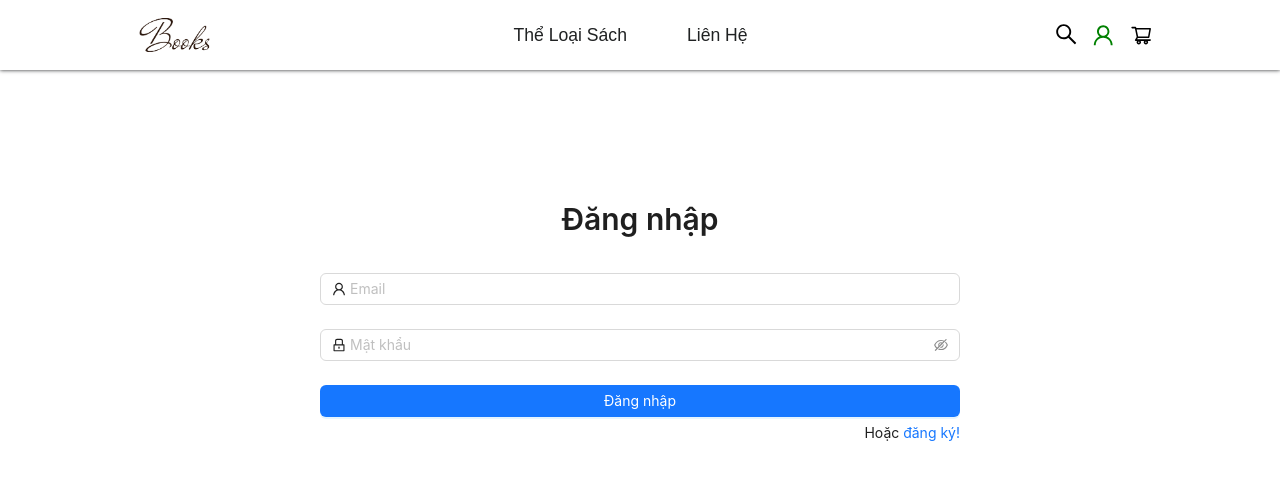
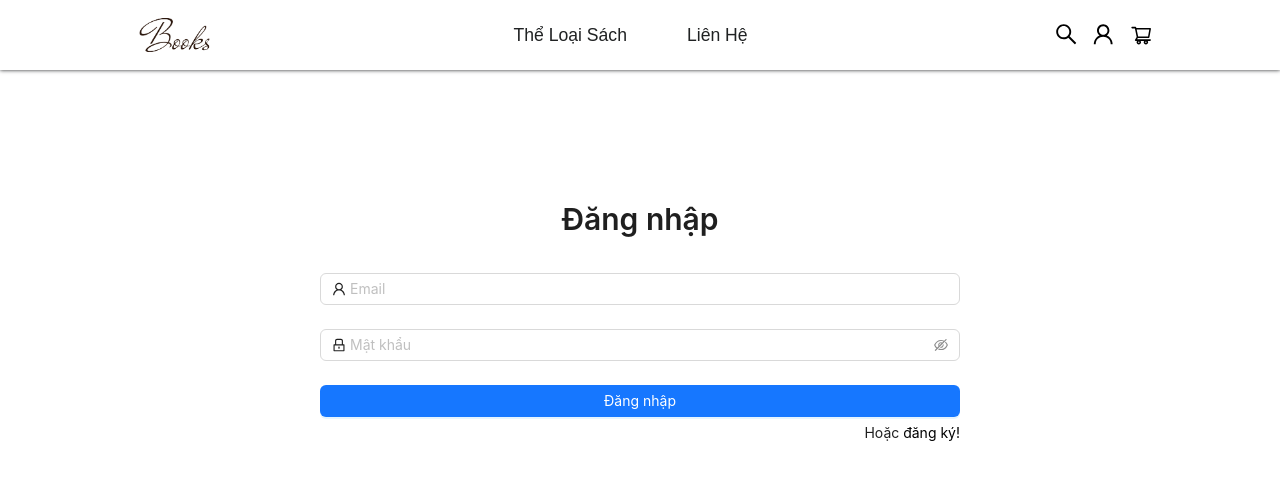
Before and after one commit to giahao95/fontend_ky_3, a React (Create React App) app: page /dangnhap in a window 1280 px wide. Shown: the top 480 px of the page. Built offline with nearby package versions, Linux system fonts and the light colour scheme.

Commit message:
Fix login, logout

```diff
--- a/src/App.css
+++ b/src/App.css
@@ -1,38 +1,4 @@
-.App {
-  text-align: center;
+a {
+  text-decoration: none;
+  color: #000;
 }
-
-.App-logo {
-  height: 40vmin;
-  pointer-events: none;
-}
-
-@media (prefers-reduced-motion: no-preference) {
-  .App-logo {
-    animation: App-logo-spin infinite 20s linear;
-  }
-}
-
-.App-header {
-  background-color: #282c34;
-  min-height: 100vh;
-  display: flex;
-  flex-direction: column;
-  align-items: center;
-  justify-content: center;
-  font-size: calc(10px + 2vmin);
-  color: white;
-}
-
-.App-link {
-  color: #61dafb;
-}
-
-@keyframes App-logo-spin {
-  from {
-    transform: rotate(0deg);
-  }
-  to {
-    transform: rotate(360deg);
-  }
-}
--- a/src/App.js
+++ b/src/App.js
@@ -1,4 +1,5 @@
 import { Routes, Route } from 'react-router-dom';
+import './App.css';
 import Header from './components/header/Header';
 import Login from './components/login/Login';
 import Register from './components/register/Register';
--- a/src/components/login/Login.jsx
+++ b/src/components/login/Login.jsx
@@ -1,17 +1,43 @@
 import React from 'react';
 import { LockOutlined, UserOutlined } from '@ant-design/icons';
-import { Button, Form, Input, Typography } from 'antd';
+import { Button, Form, Input, Typography, notification } from 'antd';
 import './login.css';
-import { Link } from 'react-router-dom';
+import { Link, useNavigate } from 'react-router-dom';
 
 const Login = () => {
-  const onFinish = (values) => {
-    console.log('Received values of form: ', values);
+  const navigate = useNavigate();
+
+  const openNotification = (type, message) => {
+    notification[type]({
+      message: message,
+    });
   };
+
+  const loginDB = async (values) => {
+    const { email, password } = values;
+
+    const response = await fetch('http://localhost:3000/users/login', {
+      method: 'POST',
+      headers: {
+        'Content-Type': 'application/json',
+      },
+      body: JSON.stringify({ email, password }),
+    });
+
+    if (response.status === 200) {
+      const result = await response.json();
+      localStorage.setItem('accessToken', result.token);
+      openNotification('success', 'Đăng nhập thành công');
+      navigate('/');
+    } else {
+      openNotification('error', 'Đăng nhập thất bại');
+    }
+  };
+
   return (
     <div className="login-container">
       <Typography.Title level={2}>Đăng nhập</Typography.Title>
-      <Form name="normal_login" className="login-form" onFinish={onFinish}>
+      <Form name="normal_login" className="login-form" onFinish={loginDB}>
         <Form.Item
           name="email"
           rules={[
--- a/src/components/register/Register.jsx
+++ b/src/components/register/Register.jsx
@@ -1,12 +1,37 @@
 import React from 'react';
-import { LockOutlined, UserOutlined } from '@ant-design/icons';
-import { Button, Form, Input, Typography } from 'antd';
+import { Button, Form, Input, Typography, notification } from 'antd';
 import './register.css';
+import { useNavigate } from 'react-router-dom';
 
 const Register = () => {
-  const onFinish = (values) => {
-    console.log('Received values of form: ', values);
+  const navigate = useNavigate();
+
+  const openNotification = (type, message) => {
+    notification[type]({
+      message: message,
+    });
   };
+
+  const registerUser = async (values) => {
+    const { name, email, confirm } = values;
+
+    const response = await fetch('http://localhost:3000/users/', {
+      method: 'POST',
+      headers: {
+        'Content-Type': 'application/json',
+      },
+      body: JSON.stringify({ name, email, password: confirm }),
+    });
+
+    if (response.status === 200) {
+      openNotification('success', 'Đăng ký thành công');
+      navigate('/dangnhap');
+    } else {
+      const error = await response.json();
+      openNotification('error', error.message);
+    }
+  };
+
   return (
     <div className="register-container">
       <Typography.Title level={2}>Đăng ký</Typography.Title>
@@ -15,11 +40,11 @@ const Register = () => {
         wrapperCol={{ span: 24 }}
         name="normal_login"
         className="register-form"
-        onFinish={onFinish}
+        onFinish={registerUser}
       >
         <Form.Item
           label="Họ tên"
-          name="userName"
+          name="name"
           rules={[
             {
               required: true,
--- a/src/components/user-icon/UserIcon.jsx
+++ b/src/components/user-icon/UserIcon.jsx
@@ -1,23 +1,40 @@
-import React, { useMemo, useState } from 'react';
+import React, { useEffect, useMemo, useState } from 'react';
 import { UserOutlined } from '@ant-design/icons';
 import { Link } from 'react-router-dom';
 import { Popover } from 'antd';
 
-const content = (
-  <div style={{ display: 'flex', flexDirection: 'column' }}>
-    <a to="/signin">Đăng xuất</a>
-  </div>
-);
+const UserIcon = () => {
+  const [isLogin, setIsLogin] = useState(false);
 
-const UserIcon = () => {
-  const [isLogin, setIsLogin] = useState(true);
+  const logout = () => {
+    localStorage.removeItem('accessToken');
+    setIsLogin(false);
+  };
+
+  const content = (
+    <div style={{ display: 'flex', flexDirection: 'column' }}>
+      <a to="/signin" onClick={logout}>
+        Đăng xuất
+      </a>
+    </div>
+  );
+
+  useEffect(() => {
+    if (localStorage.getItem('accessToken')) {
+      setIsLogin(true);
+    } else {
+      setIsLogin(false);
+    }
+  }, [isLogin]);
 
   return isLogin ? (
     <Popover placement="bottom" content={content}>
       <UserOutlined style={{ color: isLogin ? 'green' : 'black' }} />
     </Popover>
   ) : (
-    <UserOutlined style={{ color: isLogin ? 'green' : 'black' }} />
+    <Link to="/dangnhap">
+      <UserOutlined style={{ color: isLogin ? 'green' : 'black' }} />
+    </Link>
   );
 };
 
```
